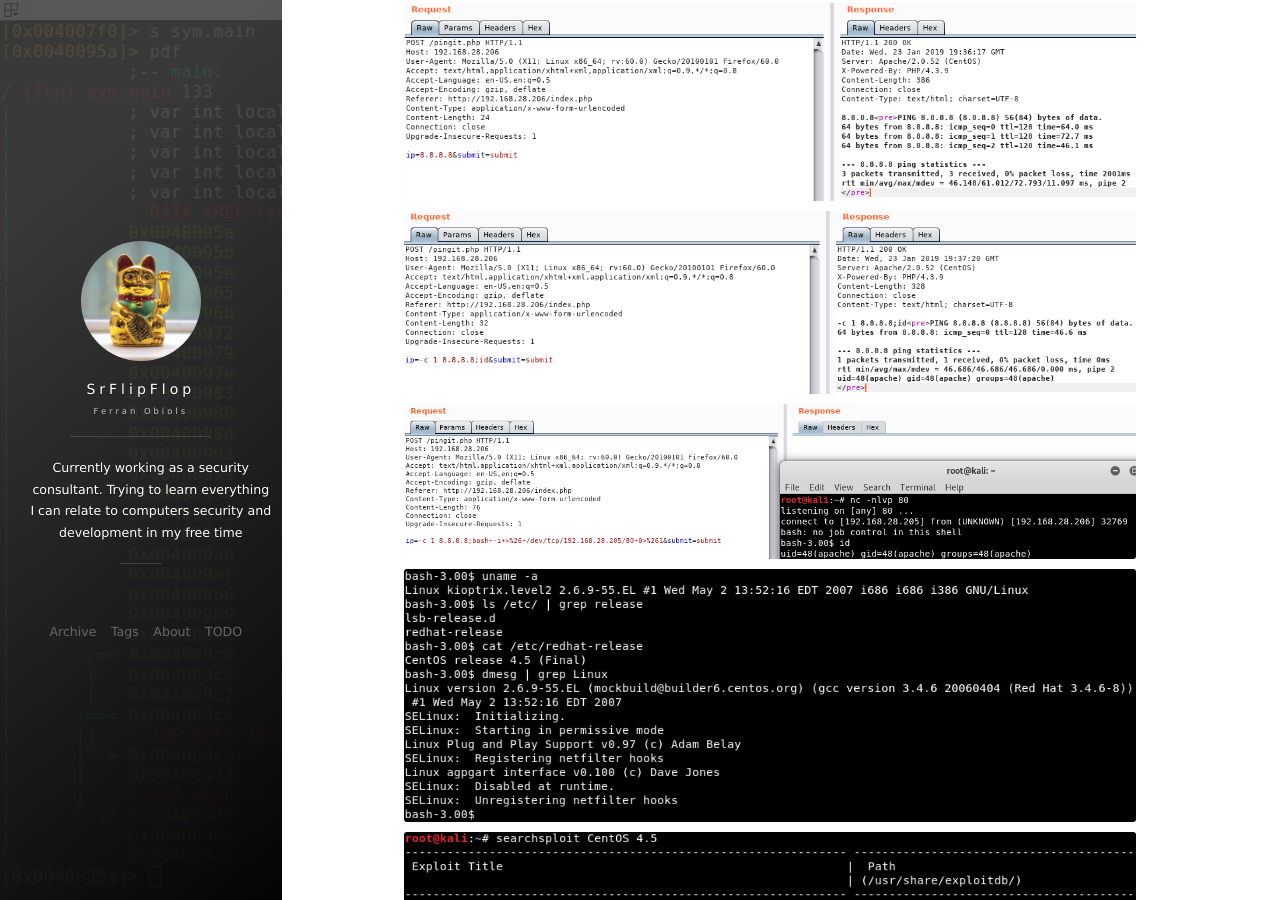
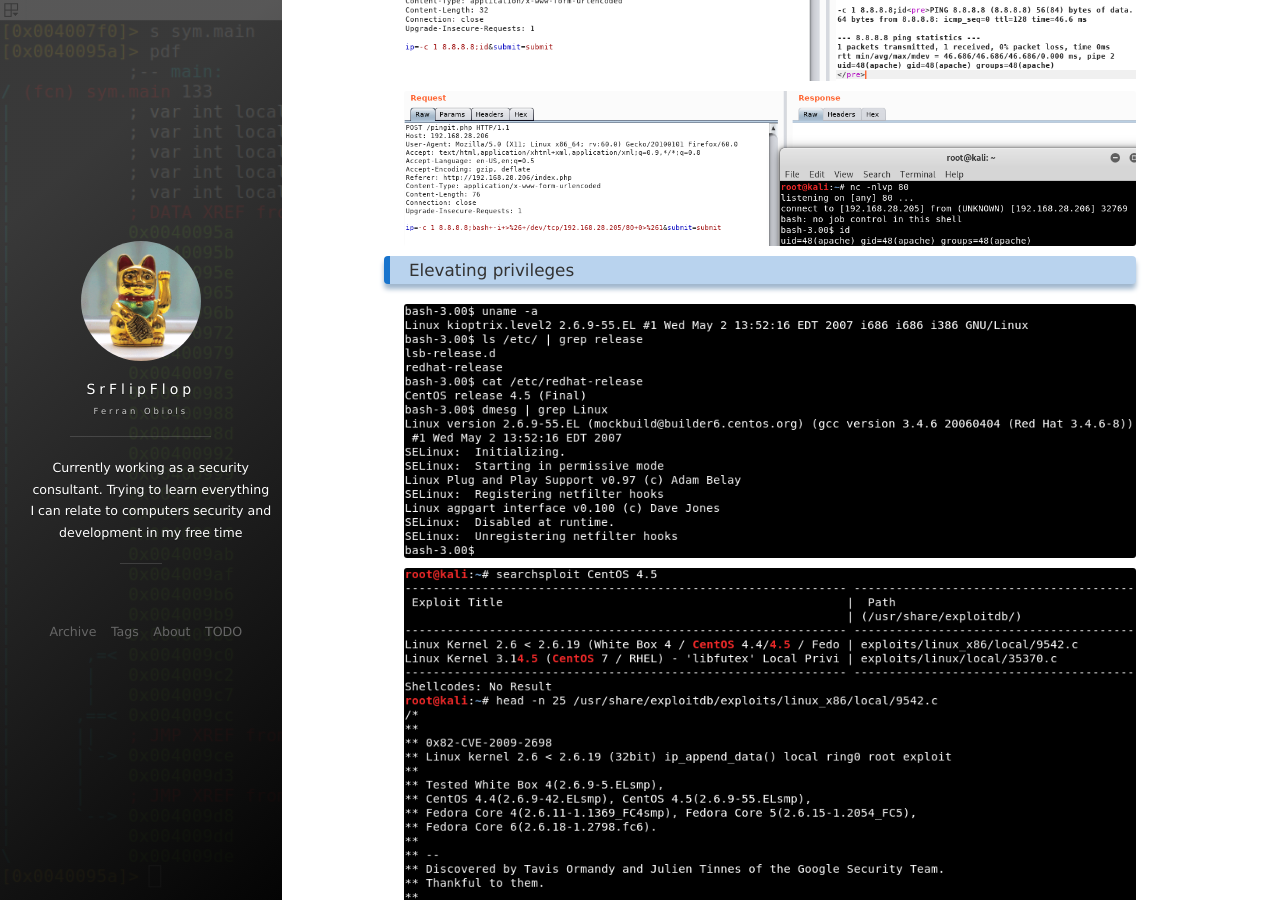
Before and after one commit to SrFlipFlop/srflipflop.github.io, a Jekyll site: the page built from _posts/2018-11-30-Kioptrix1and2.md, in a window 1280 px wide and 900 px high, scrolled down 5479 px. Built offline with Jekyll 4.4.1, drawn with Linux system fonts in a browser that asks for light colours; nearby versions of some CDN libraries; comment, search, counter and statistics services are not loaded.

Commit message:
fast commit

```diff
--- a/_posts/2018-11-30-Kioptrix1and2.md
+++ b/_posts/2018-11-30-Kioptrix1and2.md
@@ -10,44 +10,44 @@
 
 ### Information gathering
 
-![](/images/posts/Kioptrix1and2/img1.png "TBC")
+![](/images/posts/Kioptrix1and2/img1.png "nmap results")
 
-![](/images/posts/Kioptrix1and2/img2.png "TBC")
+![](/images/posts/Kioptrix1and2/img2.png "nikto results")
 
-![](/images/posts/Kioptrix1and2/img3.png "TBC")
+![](/images/posts/Kioptrix1and2/img3.png "search mod_ssl exploits")
 
-![](/images/posts/Kioptrix1and2/img4.png "TBC")
+![](/images/posts/Kioptrix1and2/img4.png "Compile exploit")
 
-![](/images/posts/Kioptrix1and2/img5.png "TBC")
+![](/images/posts/Kioptrix1and2/img5.png "Search RedHat version")
 
-![](/images/posts/Kioptrix1and2/img6.png "TBC")
-
-![](/images/posts/Kioptrix1and2/img7.png "TBC")
+![](/images/posts/Kioptrix1and2/img6.png "Launch the exploit")
 
 ### Information gathering
 
-![](/images/posts/Kioptrix1and2/img8.png "TBC")
+![](/images/posts/Kioptrix1and2/img7.png "nmap results")
 
-![](/images/posts/Kioptrix1and2/img9.png "TBC")
+![](/images/posts/Kioptrix1and2/img8.png "nikto results")
 
-![](/images/posts/Kioptrix1and2/img10.png "TBC")
+![](/images/posts/Kioptrix1and2/img9.png "Login web page")
 
-![](/images/posts/Kioptrix1and2/img11.png "TBC")
+![](/images/posts/Kioptrix1and2/img10.png "Login attempt using common credentials")
 
-![](/images/posts/Kioptrix1and2/img12.png "TBC")
+![](/images/posts/Kioptrix1and2/img11.png "SQL injection in the password field")
 
-![](/images/posts/Kioptrix1and2/img13.png "TBC")
+![](/images/posts/Kioptrix1and2/img12.png "Administratvie console")
 
-![](/images/posts/Kioptrix1and2/img14.png "TBC")
+![](/images/posts/Kioptrix1and2/img13.png "ping functionality")
 
-![](/images/posts/Kioptrix1and2/img15.png "TBC")
+![](/images/posts/Kioptrix1and2/img14.png "Executing commands")
 
-![](/images/posts/Kioptrix1and2/img16.png "TBC")
+![](/images/posts/Kioptrix1and2/img15.png "Obtaining reverse shell")
 
-![](/images/posts/Kioptrix1and2/img17.png "TBC")
+### Elevating privileges
 
-![](/images/posts/Kioptrix1and2/img18.png "TBC")
+![](/images/posts/Kioptrix1and2/img16.png "Information gathering")
 
-![](/images/posts/Kioptrix1and2/img19.png "TBC")
+![](/images/posts/Kioptrix1and2/img17.png "Searching exploits for CentOS version")
 
-![](/images/posts/Kioptrix1and2/img20.png "TBC")
+![](/images/posts/Kioptrix1and2/img18.png "Transfer the exploit code")
+
+![](/images/posts/Kioptrix1and2/img19.png "Executing the exploit")
```
Also changed, not shown: images/posts/Kioptrix1and2/img10.png, images/posts/Kioptrix1and2/img11.png, images/posts/Kioptrix1and2/img12.png, images/posts/Kioptrix1and2/img13.png, images/posts/Kioptrix1and2/img14.png, images/posts/Kioptrix1and2/img15.png, images/posts/Kioptrix1and2/img16.png, images/posts/Kioptrix1and2/img17.png, images/posts/Kioptrix1and2/img18.png, images/posts/Kioptrix1and2/img19.png, images/posts/Kioptrix1and2/img20.png (deleted), images/posts/Kioptrix1and2/img4.png, images/posts/Kioptrix1and2/img5.png, images/posts/Kioptrix1and2/img6.png, 3 more files.
